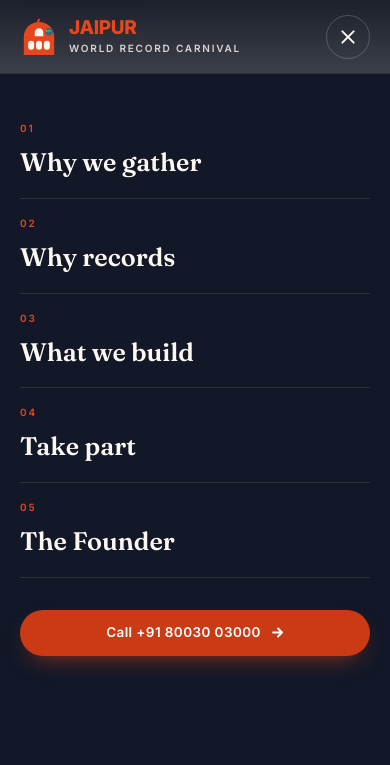
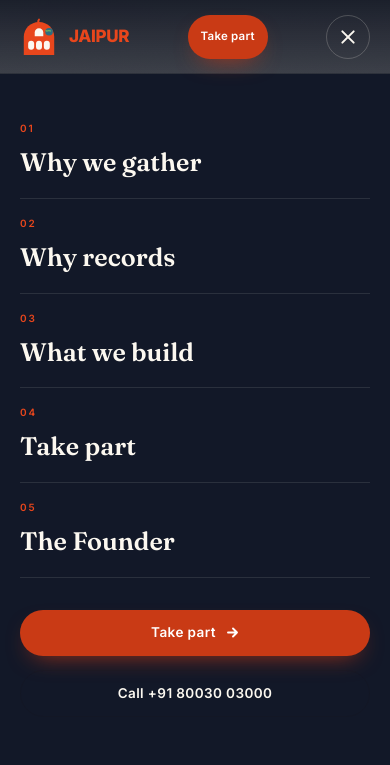
Before and after one commit to Pulkitkh/JaipurWorldRecordCarnival, a plain HTML site: page index.html in a window 390 px wide. Both pictures are taken after a click on the button 348 px from the left and 36 px from the top of the page. Shown: the top 765 px of the page. Drawn offline with Linux system fonts and the light colour scheme; animation ran at ten frames a second.

Commit message:
Keep the Take part button on screen on a phone
It was hidden below 900px, so the one page the whole site funnels toward
had no route to it from a handset — the drawer offered only a phone
number. The button now stays, in a compact form with its arrow dropped,
and below 560px the wordmark loses its second line to make the room.

The drawer's outline button was invisible while this was tested: the
drawer is a dark surface that never declared a colour, so currentColor
inherited ink from the body and the label sat at 1.0:1 against it. It
declares its own now.

```diff
--- a/assets/css/style.css
+++ b/assets/css/style.css
@@ -348,7 +348,10 @@ section { position: relative; }
 .burger.open i:nth-child(3) { transform: rotate(-45deg); }
 
 .drawer {
-  position: fixed; inset: var(--nav-h) 0 0; z-index: 880; background: var(--navy-2);
+  /* Declares its own ink. It is a dark surface, and anything inside it that
+     inherits colour — the outline button, for one — needs to know that. */
+  position: fixed; inset: var(--nav-h) 0 0; z-index: 880;
+  background: var(--navy-2); color: var(--ivory);
   padding: 34px var(--gut) 40px; display: flex; flex-direction: column; gap: 4px;
   transform: translateY(-12px); opacity: 0; visibility: hidden;
   transition: opacity .4s var(--ease), transform .4s var(--ease), visibility .4s;
@@ -738,7 +741,12 @@ svg.defs { position: absolute; width: 0; height: 0; }
 @media (max-width: 900px) {
   .nav-links { display: none; }
   .burger { display: block; }
-  .nav .btn { display: none; }
+  /* The primary call to action stays on screen. It used to be hidden below
+     900px, which left a phone with no route to the one page the whole site
+     funnels toward — the drawer only offered a phone number. Room is made by
+     dropping the wordmark's second line, not by dropping the button. */
+  .nav .btn { padding: 11px 16px; font-size: 12px; margin-left: 0; }
+  .nav .btn svg { display: none; }
   .hero-grid, .split, .split.wide-l, .split.wide-r { grid-template-columns: 1fr; }
   .g3 { grid-template-columns: repeat(2, minmax(0,1fr)); }
   .hero-grid > .hero-photo { max-width: 400px; }
@@ -938,6 +946,14 @@ html { overflow-x: clip; }
 
 @media (max-width: 900px) { .readring { display: none; } }
 
+/* Below this the wordmark is just the mark and "JAIPUR": the second line
+   costs about a hundred pixels and the button needs them more. */
+@media (max-width: 560px) {
+  .logo .l2 { display: none; }
+  .logo .l1 { font-size: 17px; }
+  .nav .btn { padding: 11px 13px; font-size: 11.5px; letter-spacing: .02em; }
+}
+
 /* ---------- 28. Cross-device hardening ----------
    iOS Safari, Android Chrome, notched phones and trackpad-less desktops. */
 
--- a/assets/js/app.js
+++ b/assets/js/app.js
@@ -111,8 +111,10 @@
       <div class="drawer" id="drawer">
         ${NAV.map(([h, t], i) =>
           `<a href="${h}"><span class="n">0${i + 1}</span>${t}</a>`).join("")}
-        <a href="tel:+918003003000" class="btn mt-m" style="justify-content:center">
-          Call +91 80030 03000 ${ARROW}</a>
+        <a href="${CONTACT}" class="btn mt-m" style="justify-content:center">
+          Take part ${ARROW}</a>
+        <a href="tel:+918003003000" class="btn ghost" style="justify-content:center;margin-top:10px">
+          Call +91 80030 03000</a>
       </div>`);
   }
 
```
